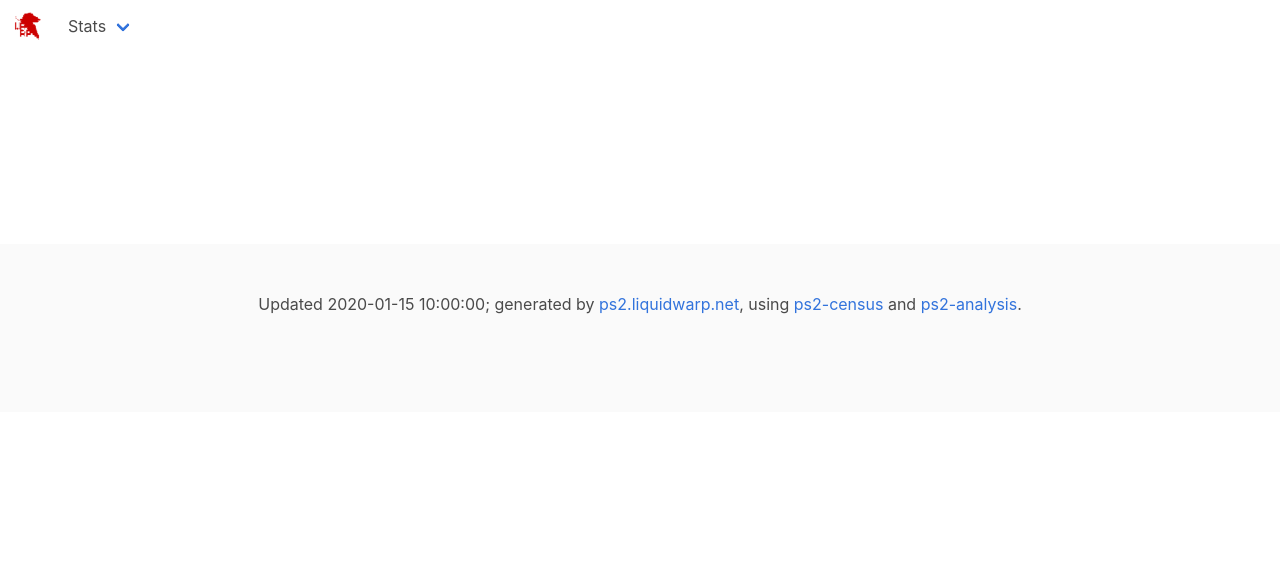
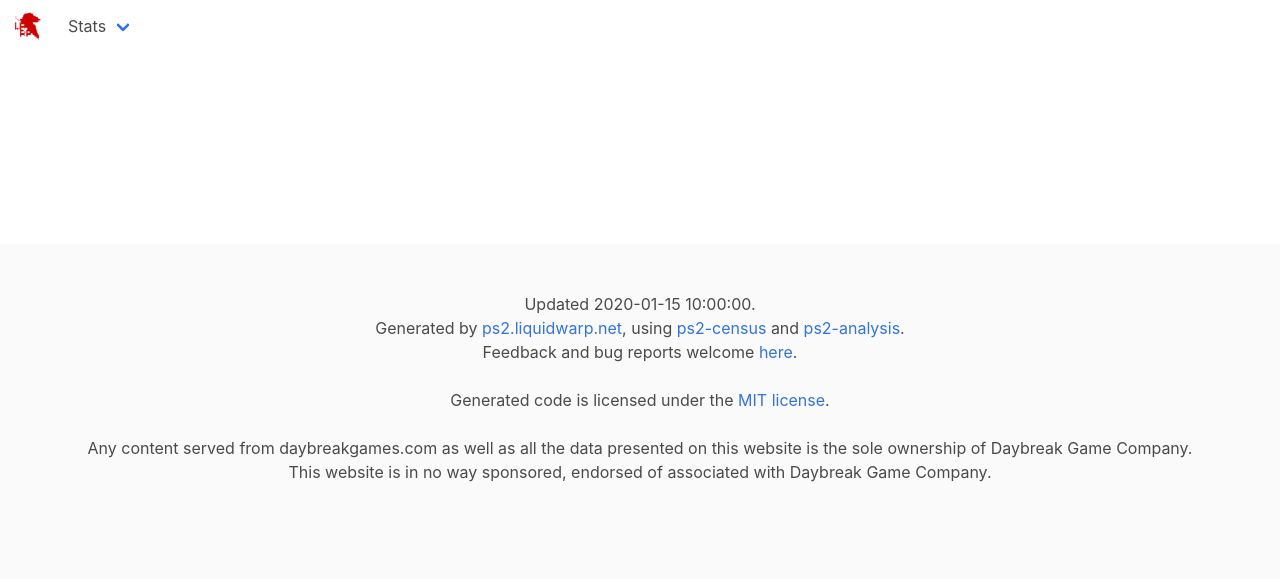
Before and after one commit to spascou/ps2.liquidwarp.net, a Python web app: template templates/base.html.jinja in a window 1280 px wide. Shown: the top 579 px of the page. Run offline with Jinja, Linux system fonts and the light colour scheme; the template is opened without the code that fills it: most values are stand-ins (such as "Sample title", 1, 10 or a date in 2020).

Commit message:
Update footer information and disclaimers

```diff
--- a/templates/base.html.jinja
+++ b/templates/base.html.jinja
@@ -33,8 +33,10 @@
             </nav>
         {% endblock %}
         <section class="section">
-            {% block breadcrumb %}
-            {% endblock %}
+            <div class="container">
+                {% block breadcrumb %}
+                {% endblock %}
+            </div>
         </section>
         <section class="section">
             <div class="container">
@@ -43,12 +45,35 @@
             </div>
         </section>
         <footer class="footer">
-            <div class="content has-text-centered">
+            <div class="container has-text-centered">
                 <p>
-                    Updated {{ update_datetime }};
-                    generated by <a href="https://github.com/spascou/ps2.liquidwarp.net">ps2.liquidwarp.net</a>,
+                    Updated {{ update_datetime }}.
+                </p>
+                <p>
+                    Generated by <a href="https://github.com/spascou/ps2.liquidwarp.net">ps2.liquidwarp.net</a>,
                     using <a href="https://github.com/spascou/ps2-census">ps2-census</a>
                     and <a href="https://github.com/spascou/ps2-analysis">ps2-analysis</a>.
+                </p>
+                <p>
+                    Feedback and bug reports welcome
+                    <a href="https://github.com/spascou/ps2.liquidwarp.net/issues">here</a>.
+                </p>
+            </div>
+            <br />
+            <div class="container has-text-centered">
+                <p>
+                    Generated code is licensed under the
+                    <a href="https://opensource.org/licenses/MIT">MIT license</a>.
+                </p>
+            </div>
+            <br />
+            <div class="container has-text-centered">
+                <p>
+                    Any content served from daybreakgames.com as well as all the data presented on this
+                    website is the sole ownership of Daybreak Game Company.
+                </p>
+                <p>
+                    This website is in no way sponsored, endorsed of associated with Daybreak Game Company.
                 </p>
             </div>
         </footer>
```
